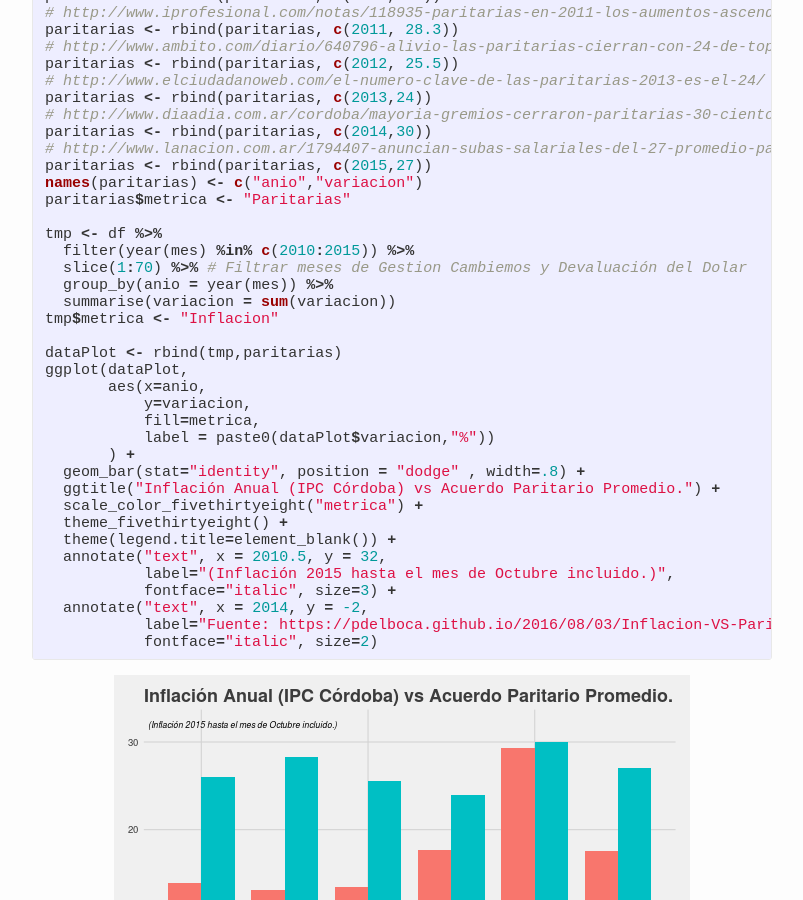
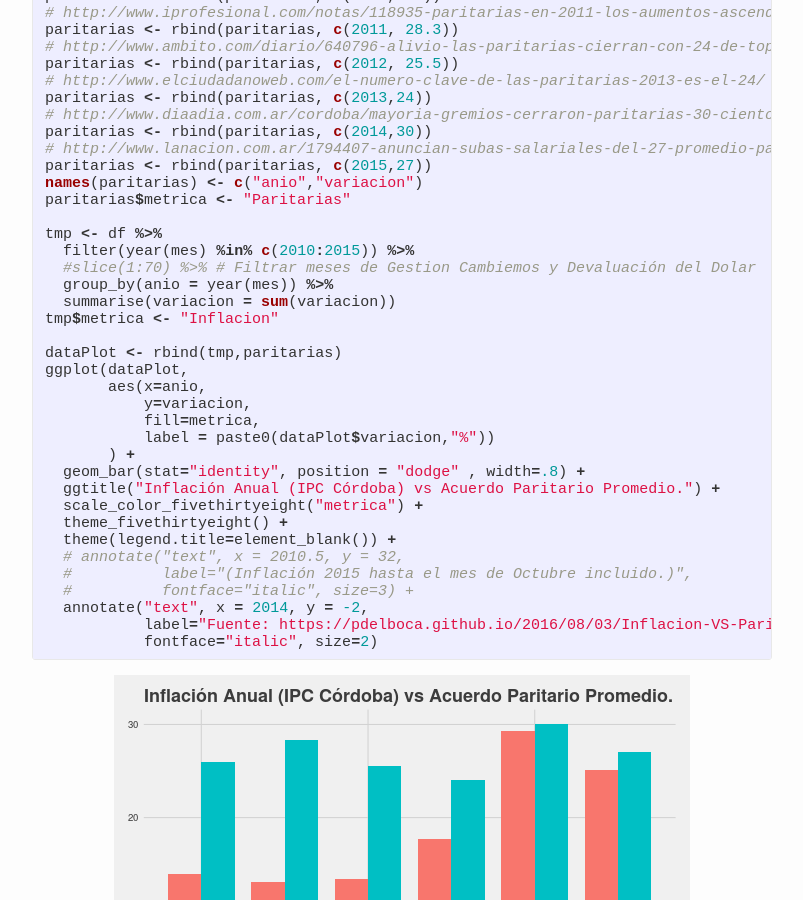
Before and after one commit to pdelboca/pdelboca.github.io, a Jekyll site: the page built from _posts/2016-08-03-Inflacion-VS-Paritarias.md, in a window 1280 px wide and 900 px high, scrolled down 1383 px. Shown: the whole window, without its empty margins (238-1041 px from the left). Built offline with Jekyll 4.4.1, drawn with Linux system fonts in a browser that asks for light colours.

Commit message:
Added all months of 2015.

```diff
--- a/_posts/2016-08-03-Inflacion-VS-Paritarias.md
+++ b/_posts/2016-08-03-Inflacion-VS-Paritarias.md
@@ -65,7 +65,7 @@
 
 tmp <- df %>%
   filter(year(mes) %in% c(2010:2015)) %>%
-  slice(1:70) %>% # Filtrar meses de Gestion Cambiemos y Devaluación del Dolar
+  #slice(1:70) %>% # Filtrar meses de Gestion Cambiemos y Devaluación del Dolar
   group_by(anio = year(mes)) %>%
   summarise(variacion = sum(variacion))
 tmp$metrica <- "Inflacion"
@@ -82,9 +82,9 @@
   scale_color_fivethirtyeight("metrica") +
   theme_fivethirtyeight() +
   theme(legend.title=element_blank()) +
-  annotate("text", x = 2010.5, y = 32,
-           label="(Inflación 2015 hasta el mes de Octubre incluido.)",
-           fontface="italic", size=3) +
+  # annotate("text", x = 2010.5, y = 32,
+  #          label="(Inflación 2015 hasta el mes de Octubre incluido.)",
+  #          fontface="italic", size=3) +
   annotate("text", x = 2014, y = -2,
            label="Fuente: https://pdelboca.github.io/2016/08/03/Inflacion-VS-Paritarias.html",
            fontface="italic", size=2)
```
Also changed, not shown: _R/2016-08-03-Inflacion-VS-Paritarias.Rmd (+4 -4 lines), figs/2016-08-03-Inflacion-VS-Paritarias/unnamed-chunk-3-1.png.
